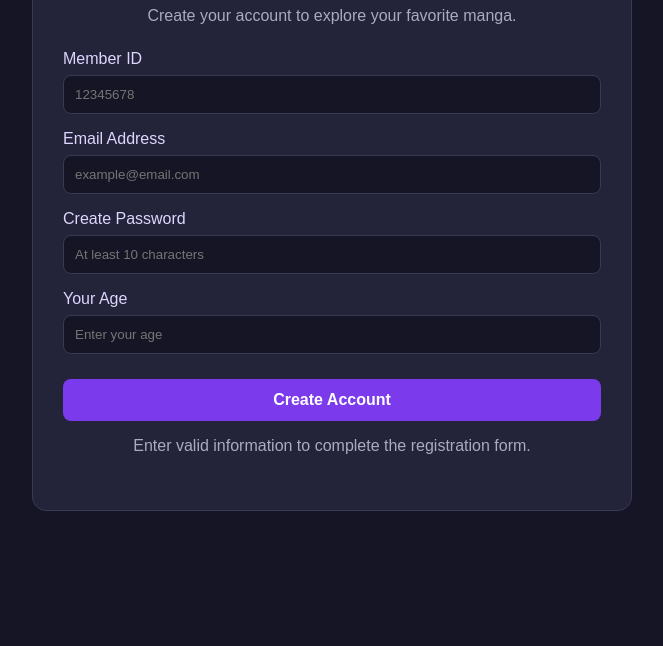
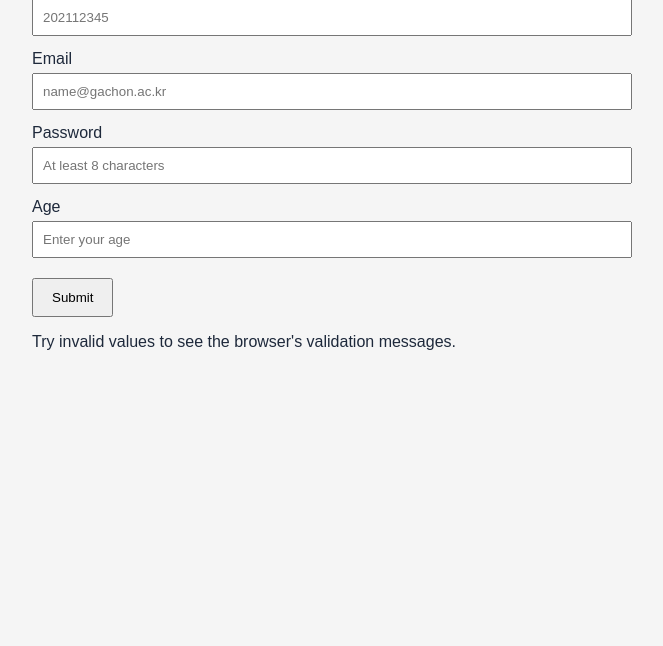
Before and after one commit to aidy40/web-programming, a plain HTML site: page week 8/ex_2.html in a window 1280 px wide. Shown: the part 154-800 px from the top of the page, without its empty margins (308-971 px from the left). Drawn offline with Linux system fonts and the light colour scheme.

Commit message:
Update ex_2.html

```diff
--- a/week 8/ex_2.html
+++ b/week 8/ex_2.html
@@ -1,10 +1,9 @@
-
 <!DOCTYPE html>
 <html lang="en">
 <head>
   <meta charset="UTF-8">
   <meta name="viewport" content="width=device-width, initial-scale=1.0">
-  <title>Manga Library - Registration</title>
+  <title>Form Validation</title>
 
   <style>
     body {
@@ -12,126 +11,80 @@
       max-width: 600px;
       margin: 30px auto;
       padding: 20px;
-      background: #151525;
-      color: #f1f1f1;
-    }
-
-    .container {
-      background: #23233a;
-      border: 1px solid #393957;
-      border-radius: 14px;
-      padding: 30px;
-    }
-
-    h1 {
-      color: #c4b5fd;
-      text-align: center;
-    }
-
-    p {
-      color: #aaaac2;
-      text-align: center;
-      margin-bottom: 25px;
+      background: #f5f5f5;
+      color: #1e293b;
     }
 
     label {
       display: block;
-      margin: 16px 0 7px;
-      color: #ddd6fe;
+      margin: 14px 0 5px;
     }
 
     input {
-      padding: 11px;
+      padding: 9px;
       width: 100%;
       box-sizing: border-box;
-      background: #151525;
-      color: white;
-      border: 1px solid #393957;
-      border-radius: 8px;
-      outline: none;
-    }
-
-    input:focus {
-      border-color: #7c3aed;
     }
 
     button {
-      margin-top: 25px;
-      padding: 12px 18px;
-      width: 100%;
-      background: #7c3aed;
-      color: white;
-      border: none;
-      border-radius: 8px;
-      font-size: 16px;
-      font-weight: bold;
-      cursor: pointer;
-      transition: 0.3s;
-    }
-
-    button:hover {
-      background: #6d28d9;
+      margin-top: 20px;
+      padding: 10px 18px;
     }
   </style>
 </head>
 
 <body>
 
-  <div class="container">
-
-    <h1>Join Manga Library</h1>
-    <p>Create your account to explore your favorite manga.</p>
+  <h1>Form Validation</h1>
 
   <form method="post" action="#">
 
-      <label for="member-id">Member ID</label>
+    <label for="sid">Student ID</label>
     <input
       type="text"
-        id="member-id"
-        name="member_id"
-        pattern="[0-9]{8}"
+      id="sid"
+      name="student_id"
+      pattern="[0-9]{9}"
       required
-        title="Enter an 8-digit member ID"
-        placeholder="12345678"
+      title="Enter your 9-digit student ID"
+      placeholder="202112345"
     >
 
-      <label for="user-email">Email Address</label>
+    <label for="r-email">Email</label>
     <input
       type="email"
-        id="user-email"
+      id="r-email"
       name="email"
       required
-        placeholder="example@email.com"
+      placeholder="name@gachon.ac.kr"
     >
 
-      <label for="user-pw">Create Password</label>
+    <label for="r-pw">Password</label>
     <input
       type="password"
-        id="user-pw"
+      id="r-pw"
       name="password"
-        minlength="10"
+      minlength="8"
       required
-        placeholder="At least 10 characters"
+      placeholder="At least 8 characters"
     >
 
-      <label for="user-age">Your Age</label>
+    <label for="r-age">Age</label>
     <input
       type="number"
-        id="user-age"
+      id="r-age"
       name="age"
-        min="13"
-        max="99"
+      min="16"
+      max="100"
       required
       placeholder="Enter your age"
     >
 
-      <button type="submit">Create Account</button>
+    <button type="submit">Submit</button>
 
   </form>
 
-    <p>Enter valid information to complete the registration form.</p>
-
-  </div>
+  <p>Try invalid values to see the browser's validation messages.</p>
 
 </body>
 </html>
```
Lines whose indentation alone changed are shown as unchanged.
